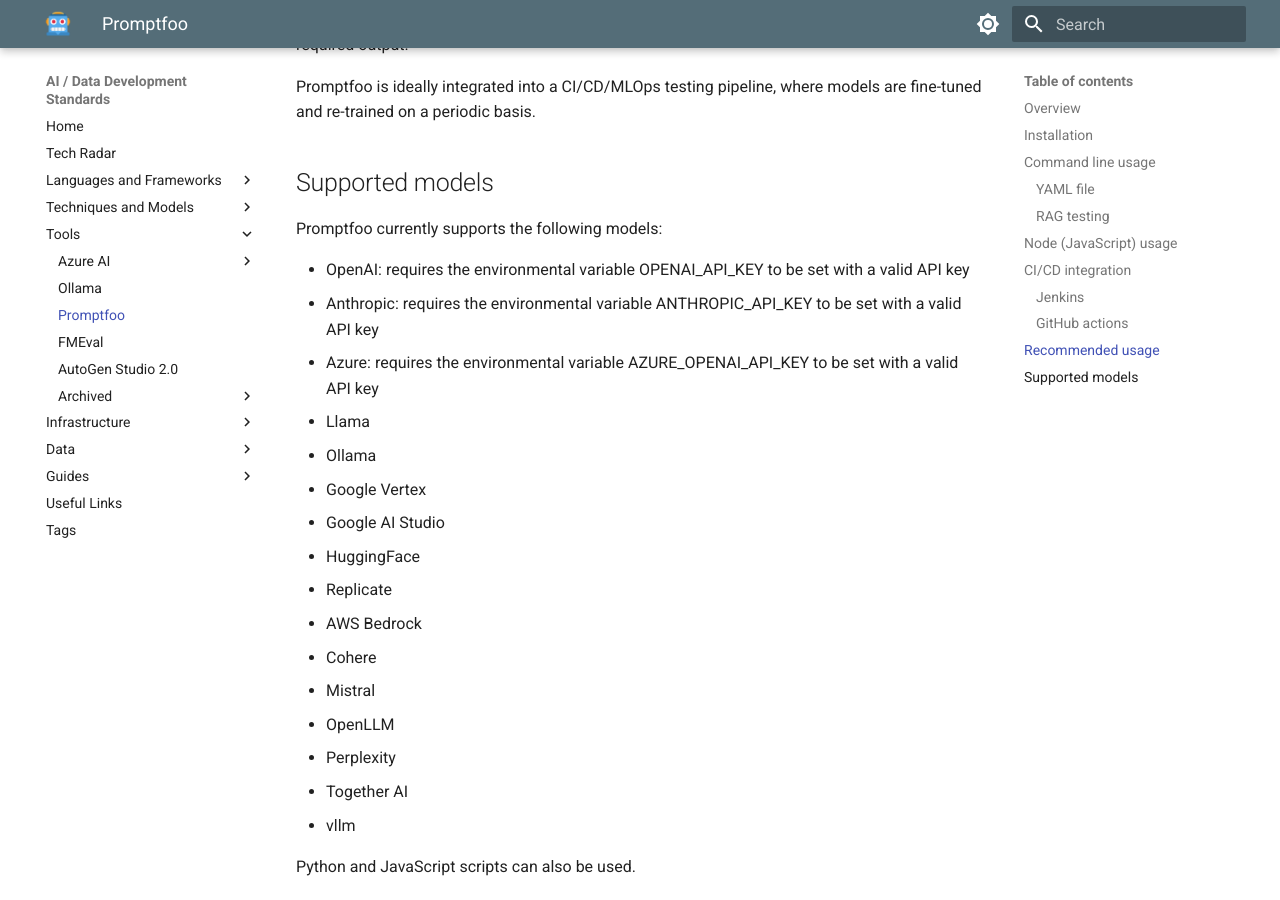
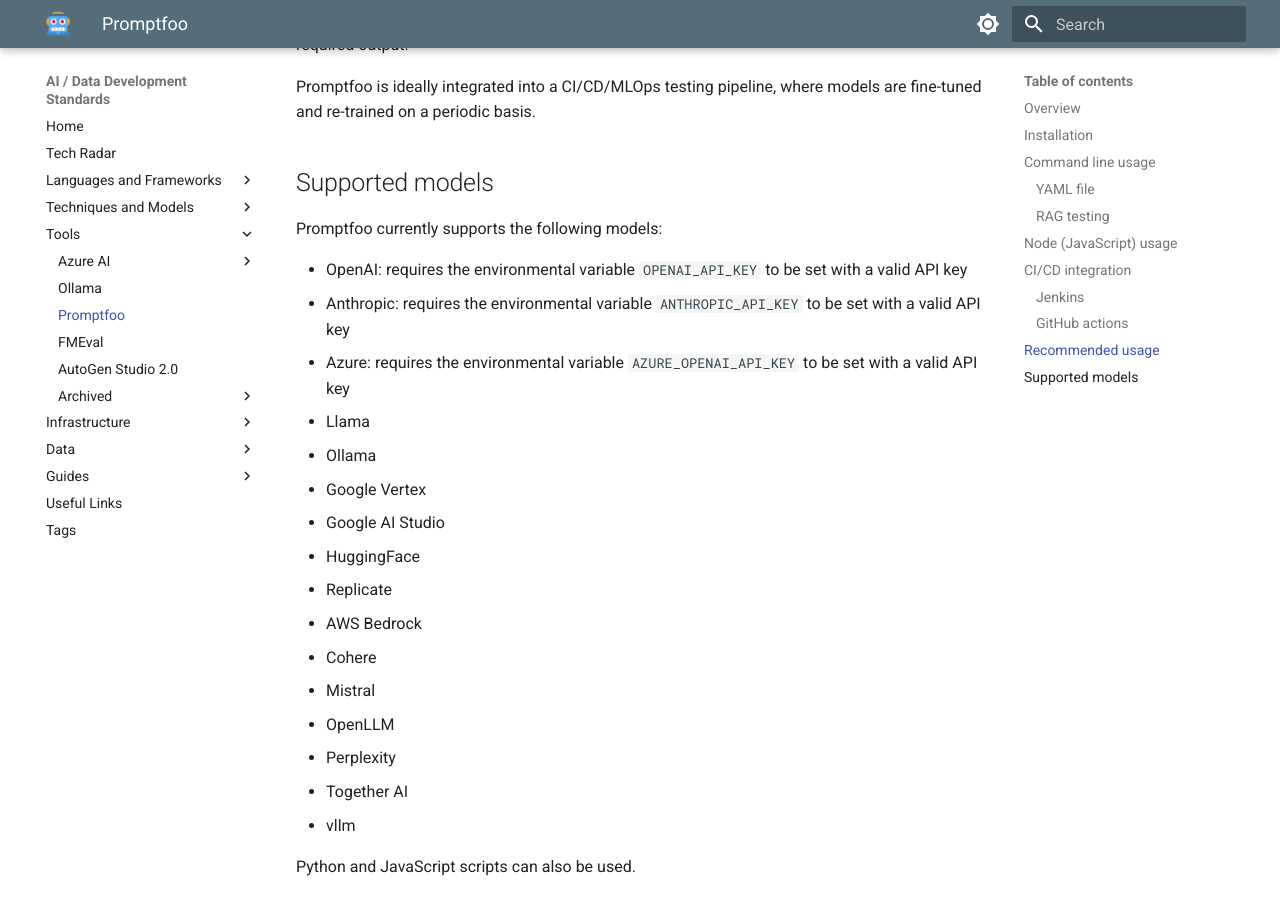
Before and after one commit to DEFRA/ai-data-development-standards, an MkDocs documentation site: the page built from docs/tools/promptfoo.md, in a window 1280 px wide and 900 px high, scrolled down 3788 px. Built offline with MkDocs 1.6.1 and Material for MkDocs 9.7.7, drawn with Linux system fonts in a browser that asks for light colours.

```diff
--- a/docs/tools/promptfoo.md
+++ b/docs/tools/promptfoo.md
@@ -171,9 +171,9 @@ Promptfoo is ideally integrated into a CI/CD/MLOps testing pipeline, where model
 
 Promptfoo currently supports the following models:
 
-- OpenAI: requires the environmental variable OPENAI_API_KEY to be set with a valid API key
-- Anthropic: requires the environmental variable ANTHROPIC_API_KEY to be set with a valid API key
-- Azure: requires the environmental variable AZURE_OPENAI_API_KEY to be set with a valid API key
+- OpenAI: requires the environmental variable `OPENAI_API_KEY` to be set with a valid API key
+- Anthropic: requires the environmental variable `ANTHROPIC_API_KEY` to be set with a valid API key
+- Azure: requires the environmental variable `AZURE_OPENAI_API_KEY` to be set with a valid API key
 - Llama
 - Ollama
 - Google Vertex
```
